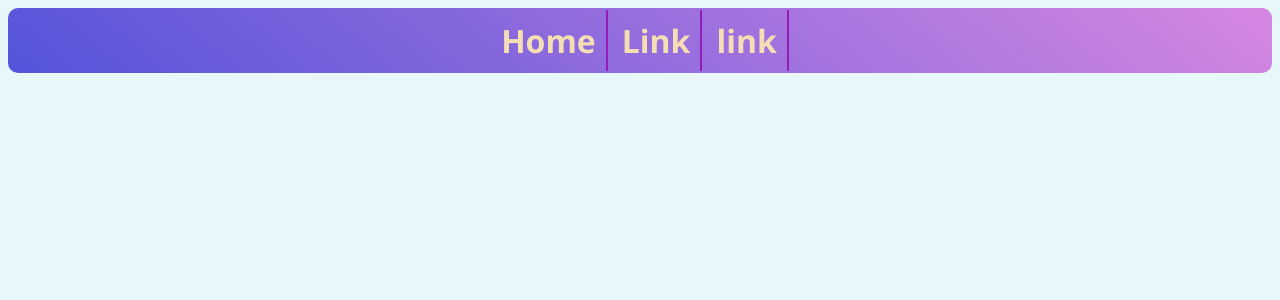
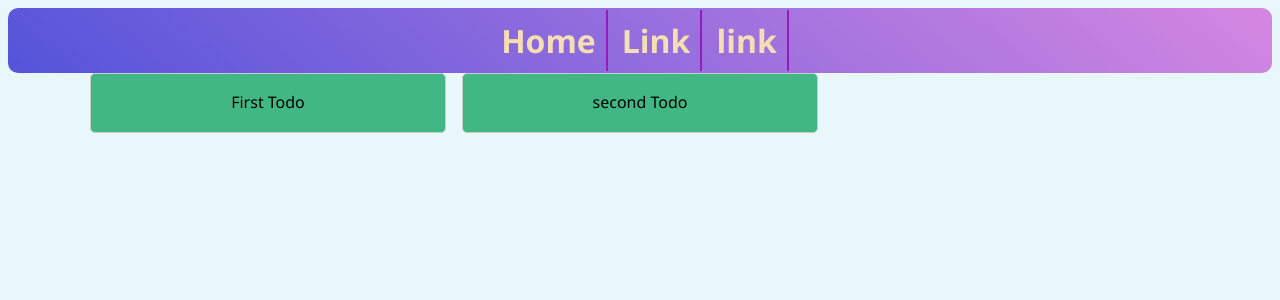
Before and after one commit to Abrahamkivosh/learnvue, a Vue app: page / in a window 1280 px wide. Shown: the top 300 px of the page. Built offline with nearby package versions, Linux system fonts and the light colour scheme.

Commit message:
added todos colors

```diff
--- a/src/components/Todos/TodosIndex.vue
+++ b/src/components/Todos/TodosIndex.vue
@@ -1,15 +1,38 @@
 <template>
   <div>
-
+      <div class="todos">
+        <div class="todo" v-for="(todo,index) in allTodos" :key="index" v-text="todo.title" ></div>
+      </div>
   </div>
 </template>
 
 <script>
+import { mapGetters } from 'vuex'
 export default {
+  data() {
+    return {
+
+    }
+  },
+  computed: {
+    ...mapGetters(['allTodos'])
+  },
 
 }
 </script>
 
-<style>
-
+<style scoped >
+.todos{
+  display: grid;
+  grid-template-columns: repeat(3,1fr);
+  grid-gap: 1rem;
+}
+.todo{
+  border: 1px solid #ccc;
+  background: #41b883;
+  padding: 1rem;
+  border-radius: 5px;
+  text-align: center;
+  position: relative;
+}
 </style>
--- a/src/store/modules/Todos/index.js
+++ b/src/store/modules/Todos/index.js
@@ -0,0 +1,28 @@
+const state = {
+    todos: [{
+            id: 1,
+            title: "First Todo"
+        },
+        {
+            id: 2,
+            title: "second Todo"
+        }
+    ]
+
+}
+const getters = {
+    allTodos: state => state.todos
+
+}
+const actions = {
+
+}
+const modules = {
+
+}
+export default {
+    state,
+    getters,
+    actions,
+    modules
+}
```
